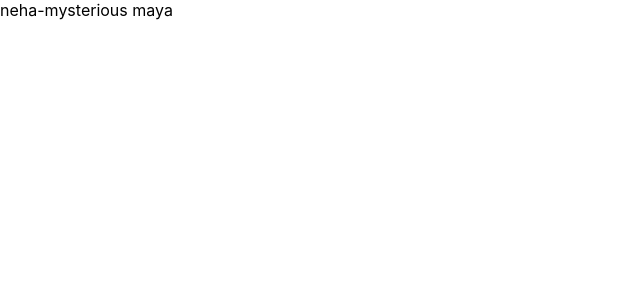
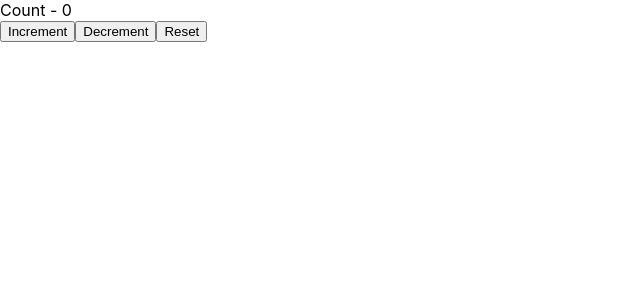
Before and after one commit to Neha-081/react-practice, a React (Create React App) app: page / in a window 1280 px wide. Shown: the top 300 px of the page, without its empty margins (0-640 px from the left). Built offline with nearby package versions, Linux system fonts and the light colour scheme.

Commit message:
useReducer

```diff
--- a/src/App.js
+++ b/src/App.js
@@ -4,19 +4,24 @@
 // import IntervalCounter from './components/IntervalCounter';
 // import DataFetching from './components/DataFetching';
 import ComponentA from './components/ComponentA';
+import CounterOne from './components/CounterOne';
 
 export const UserContext=React.createContext()
 export const ChannelContext=React.createContext()
 
 function App() {
   return (
-    <div className="App">
-<UserContext.Provider value={'neha'}>
-  <ChannelContext.Provider value={'mysterious maya'}>
-  <ComponentA/>
-  </ChannelContext.Provider>
-</UserContext.Provider>
-    </div>
+//     <div className="App">
+// <UserContext.Provider value={'neha'}>
+//   <ChannelContext.Provider value={'mysterious maya'}>
+//   <ComponentA/>
+//   </ChannelContext.Provider>
+// </UserContext.Provider>
+//     </div>
+
+<div>
+  <CounterOne/>
+</div>
   )
 }
 
--- /dev/null
+++ b/src/components/CounterOne.jsx
@@ -0,0 +1,31 @@
+import React,{useReducer} from 'react'
+
+const initialState=0
+const reducer=(state,action)=>{
+ switch(action){
+     case 'increment':
+         return state+1
+     case 'decrement':
+         return state-1
+    case 'reset':
+         return initialState
+    default:
+        return state
+ }
+}
+
+function CounterOne() {
+
+ const [count,dispatch]=   useReducer(reducer,initialState)
+
+    return (
+        <div>
+            <div>Count - {count}</div>
+            <button onClick={()=>dispatch('increment')}>Increment</button>
+            <button onClick={()=>dispatch('decrement')}>Decrement</button>
+            <button onClick={()=>dispatch('reset')}>Reset</button>
+        </div>
+    )
+}
+
+export default CounterOne
```
